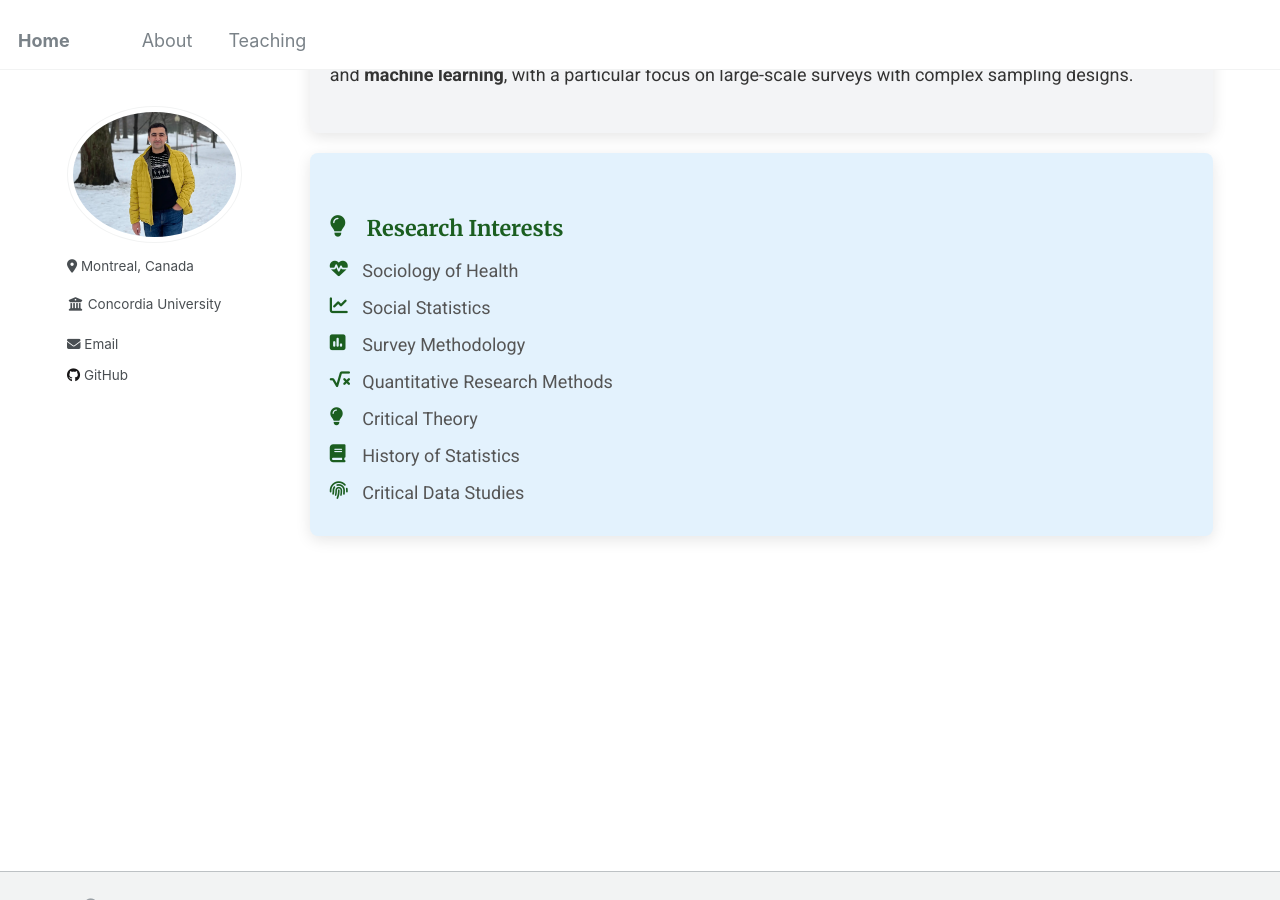
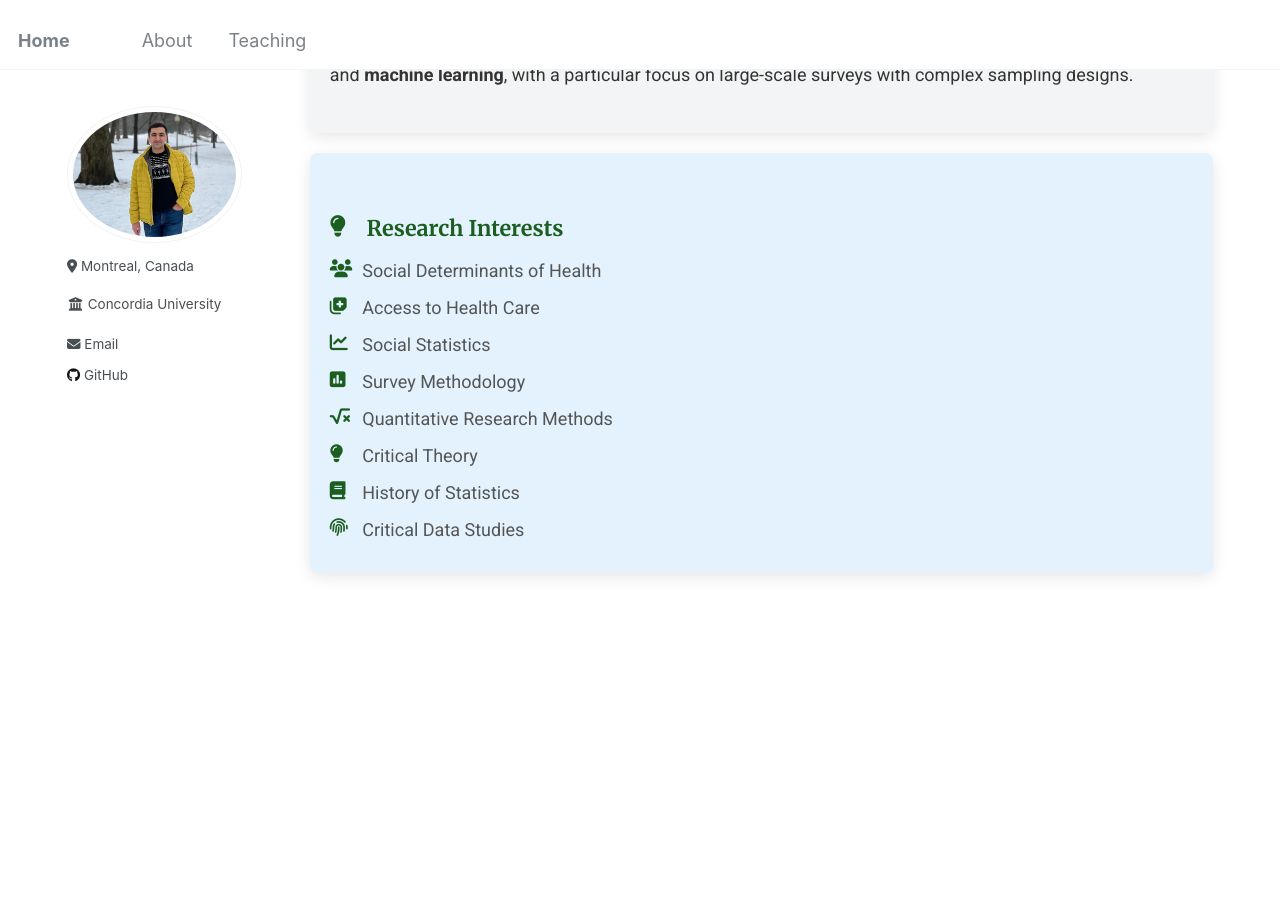
Before and after one commit to Mohsnmonji/mohsnmonji.github.io, a Jekyll site: the page built from about-me.md, in a window 1280 px wide and 900 px high, scrolled down 401 px. Built offline with Jekyll 4.4.1, drawn with Linux system fonts in a browser that asks for light colours.

Commit message:
Update about-me.md

```diff
--- a/about-me.md
+++ b/about-me.md
@@ -112,7 +112,8 @@ author_profile: true
 <div class="card">
   <h3><i class="fas fa-lightbulb icon"></i> Research Interests</h3>
   <ul>
-    <li><i class="fas fa-heartbeat icon"></i> Sociology of Health</li>
+    <li><i class="fas fa-users icon"></i> Social Determinants of Health</li>
+    <li><i class="fas fa-notes-medical icon"></i> Access to Health Care</li>
     <li><i class="fas fa-chart-line icon"></i> Social Statistics</li>
     <li><i class="fas fa-poll icon"></i> Survey Methodology</li>
     <li><i class="fas fa-square-root-alt icon"></i> Quantitative Research Methods</li>
```
